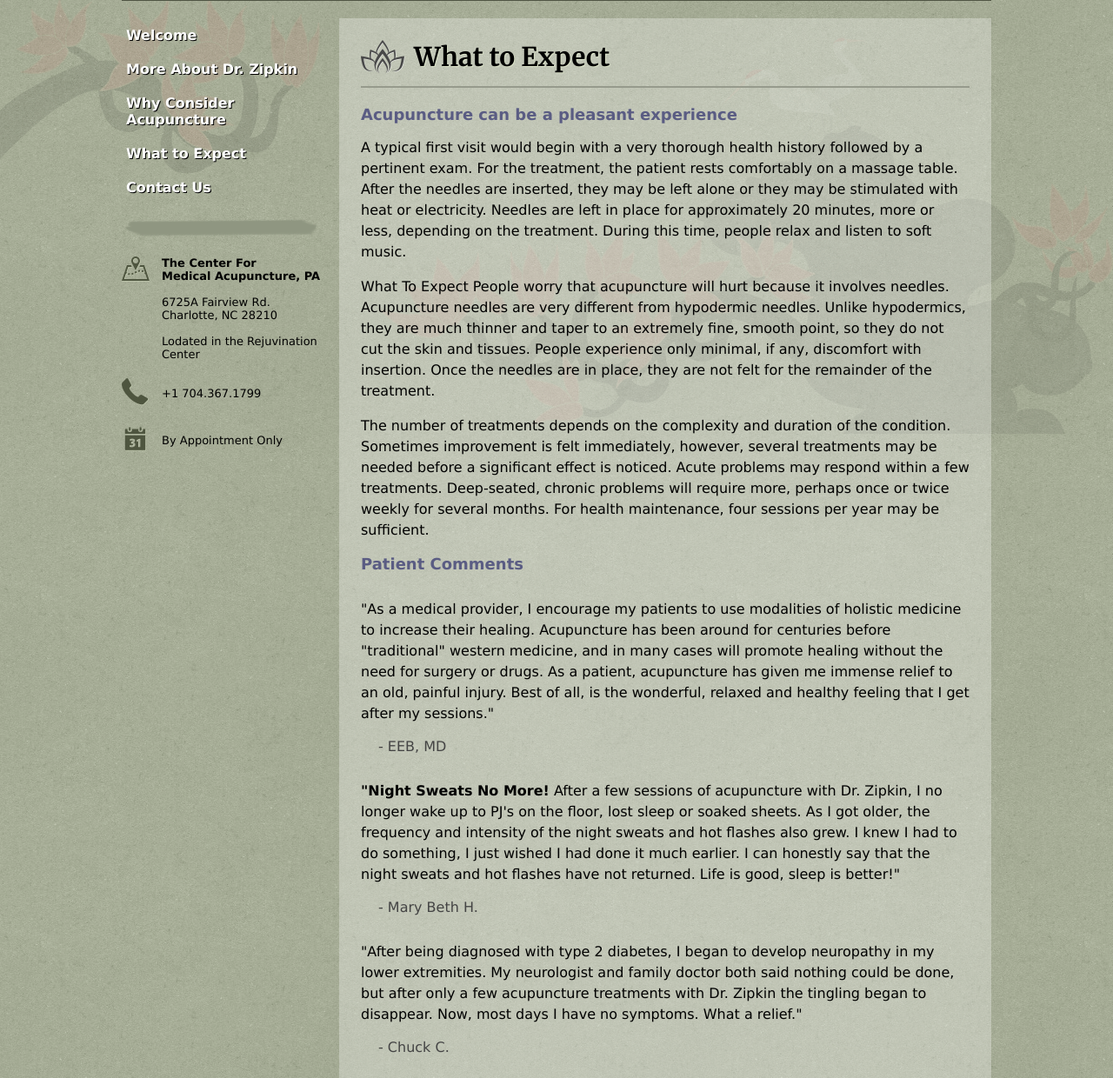
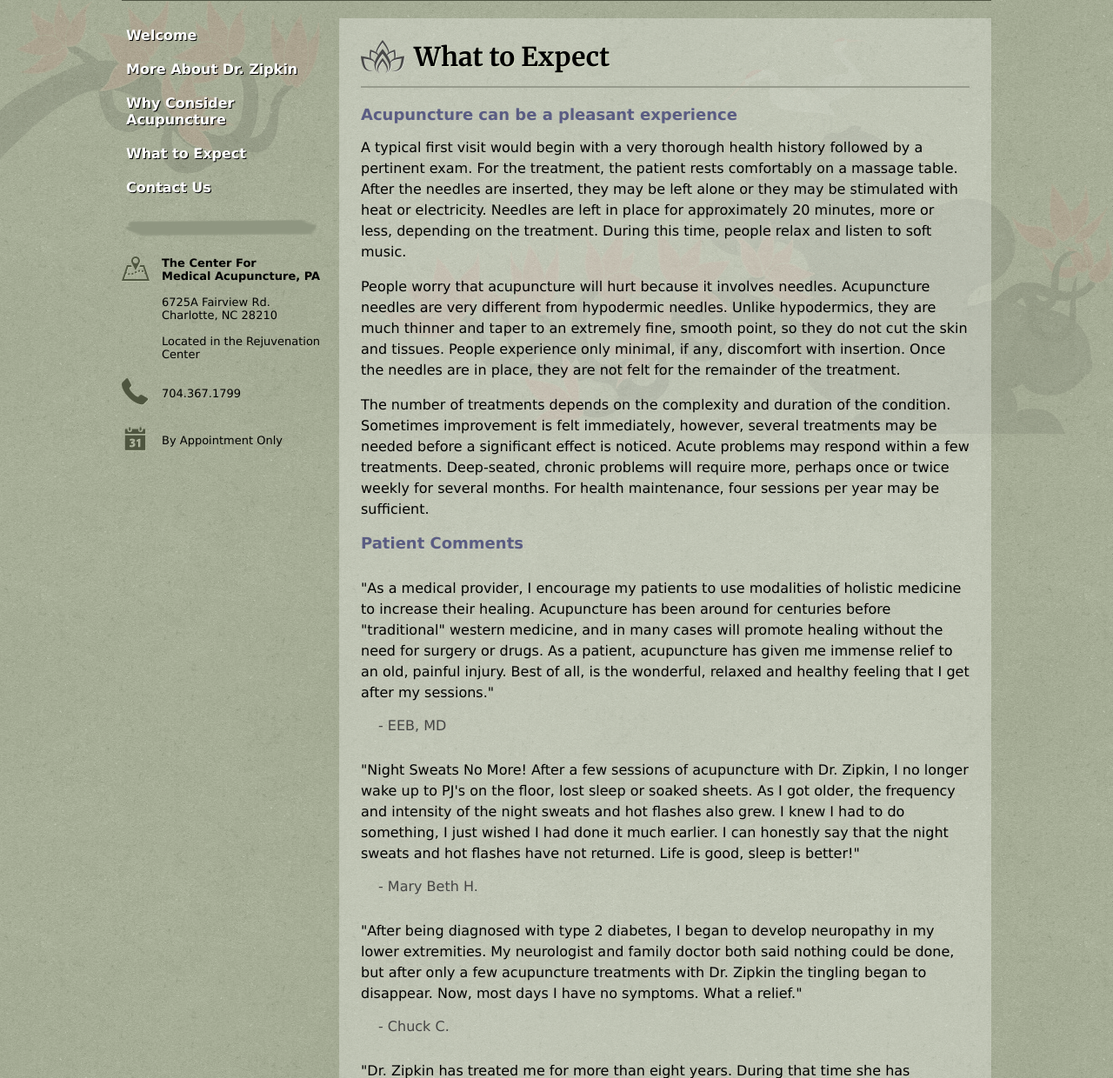
Before and after one commit to kevcam4891/drzipkin, a CakePHP app: the page made by app/View/Pages/what-to-expect.ctp in a window 1280 px wide. Shown: the part 301-1541 px from the top of the page at 87% size. Run offline with PHP 8.4 and a stand-in for CakePHP, Linux system fonts and the light colour scheme; the template is opened without the code that fills it, so the values that code supplies are empty; some libraries are stand-ins or nearby versions.

Commit message:
Fixed typos.

```diff
--- a/app/View/Elements/nav_side.ctp
+++ b/app/View/Elements/nav_side.ctp
@@ -15,12 +15,12 @@
 						Medical Acupuncture, PA</strong><br/><br/>
 						6725A Fairview Rd.<br/>
 						Charlotte, NC 28210<br/><br/>
-						Lodated in the Rejuvination Center
+						Located in the Rejuvenation Center
 					</td>
 				</tr>
 				<tr>
 					<td class="icon"><img src="/img/phone.png" border="0" width="31px"/></td>
-					<td>+1 704.367.1799</td>
+					<td>704.367.1799</td>
 				</tr>
 				<tr>
 					<td class="icon"><img src="/img/calendar.png" border="0" width="32px"/></td>
--- a/app/View/Pages/what-to-expect.ctp
+++ b/app/View/Pages/what-to-expect.ctp
@@ -6,16 +6,14 @@
 		<h1><i></i>What to Expect</h1>
 		<h2>Acupuncture can be a pleasant experience</h2>
 		<p>A typical first visit would begin with a very thorough health history followed by a pertinent exam. For the treatment, the patient rests comfortably on a massage table. After the needles are inserted, they may be left alone or they may be stimulated with heat or electricity. Needles are left in place for approximately 20 minutes, more or less, depending on the treatment. During this time, people relax and listen to soft music. </p>
-		<p>What To Expect
-
-			People worry that acupuncture will hurt because it involves needles. Acupuncture needles are very different from hypodermic needles. Unlike hypodermics, they are much thinner and taper to an extremely fine, smooth point, so they do not cut the skin and tissues. People experience only minimal, if any, discomfort with insertion. Once the needles are in place, they are not felt for the remainder of the treatment. </p>
+		<p>People worry that acupuncture will hurt because it involves needles. Acupuncture needles are very different from hypodermic needles. Unlike hypodermics, they are much thinner and taper to an extremely fine, smooth point, so they do not cut the skin and tissues. People experience only minimal, if any, discomfort with insertion. Once the needles are in place, they are not felt for the remainder of the treatment. </p>
 		<p>The number of treatments depends on the complexity and duration of the condition. Sometimes improvement is felt immediately, however, several treatments may be needed before a significant effect is noticed. Acute problems may respond within a few treatments. Deep-seated, chronic problems will require more, perhaps once or twice weekly for several months. For health maintenance, four sessions per year may be sufficient. </p>
 
 		<div class="comments">
 			<h2>Patient Comments</h2>
 			<p>"As a medical provider, I encourage my patients to use modalities of holistic medicine to increase their healing.  Acupuncture has been around for centuries before "traditional" western medicine, and in many cases will promote healing without the need for surgery or drugs. As a patient, acupuncture has given me immense relief to an old, painful injury. Best of all, is the wonderful, relaxed and healthy feeling that I get after my sessions."
 				<div class="person">- EEB, MD</div></p>
-			<p><strong>"Night Sweats No More!</strong> After a few sessions of acupuncture with Dr. Zipkin, I no longer wake up to PJ's on the floor, lost sleep or soaked sheets. As I got older, the frequency and intensity of the night sweats and hot flashes also grew. I knew I had to do something, I just wished I had done it much earlier. I can honestly say that the night sweats and hot flashes have not returned. Life is good, sleep is better!"
+			<p>"Night Sweats No More! After a few sessions of acupuncture with Dr. Zipkin, I no longer wake up to PJ's on the floor, lost sleep or soaked sheets. As I got older, the frequency and intensity of the night sweats and hot flashes also grew. I knew I had to do something, I just wished I had done it much earlier. I can honestly say that the night sweats and hot flashes have not returned. Life is good, sleep is better!"
 				<div class="person">- Mary Beth H.</div></p>
 			<p>"After being diagnosed with type 2 diabetes, I began to develop neuropathy in my lower extremities.  My neurologist and family doctor both said nothing could be done, but after only a few acupuncture treatments with Dr. Zipkin the tingling began to disappear. Now, most days I have no symptoms. What a relief."
 				<div class="person">- Chuck C.</div></p>
--- a/app/View/Pages/why-consider-acupuncture.ctp
+++ b/app/View/Pages/why-consider-acupuncture.ctp
@@ -19,7 +19,7 @@
 			<p>          Acupuncture stimulates the body’s intrinsic healing and regulating mechanisms. The result is a natural healing response without significant side effects.</p>
 
 			<p>Please contact us  to discuss your specific medical issue or for more information. </p>
-			<p>For more information about medical acupuncture please follow the link: <a href="">American Academy of Medical Acupuncture</a></p>
+			<p>For more information about medical acupuncture please follow the link: <a href="http://www.medicalacupuncture.org/">American Academy of Medical Acupuncture</a></p>
 		</div>
 	</div>
 </div>
```
